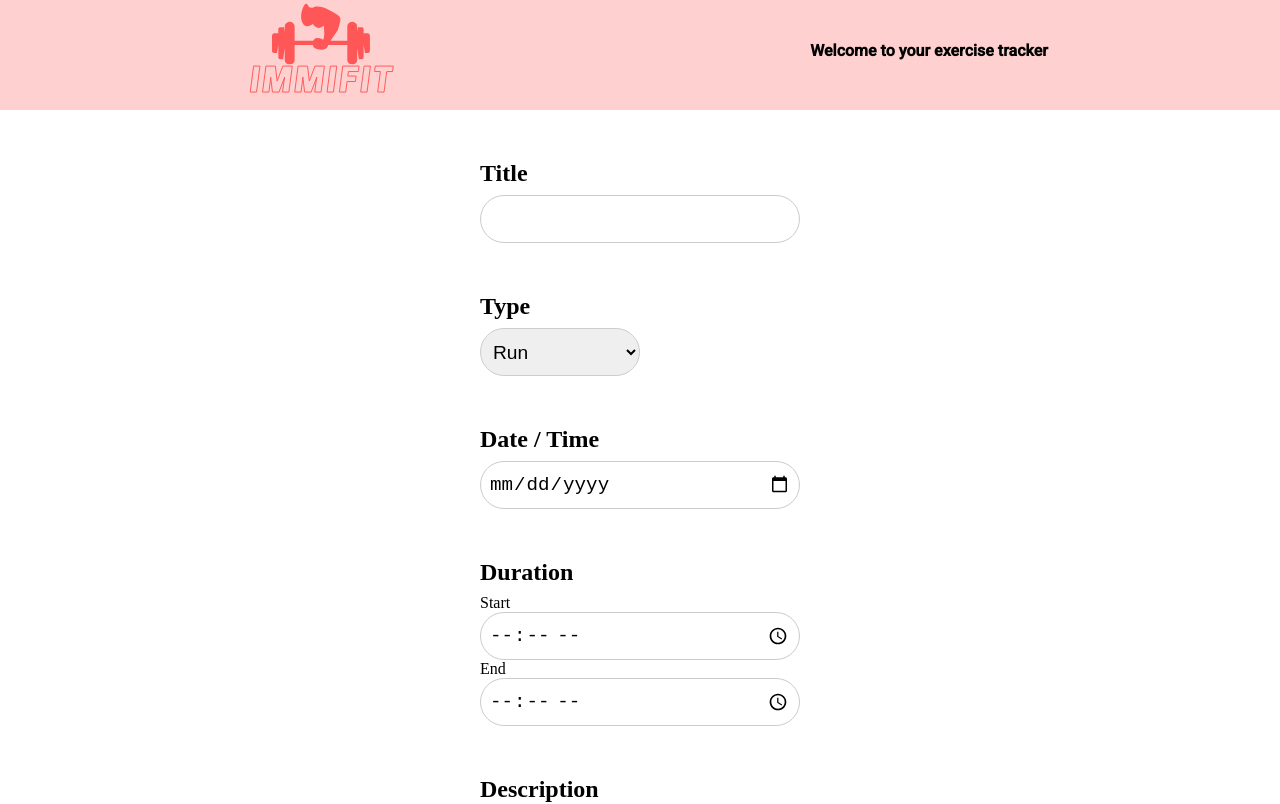
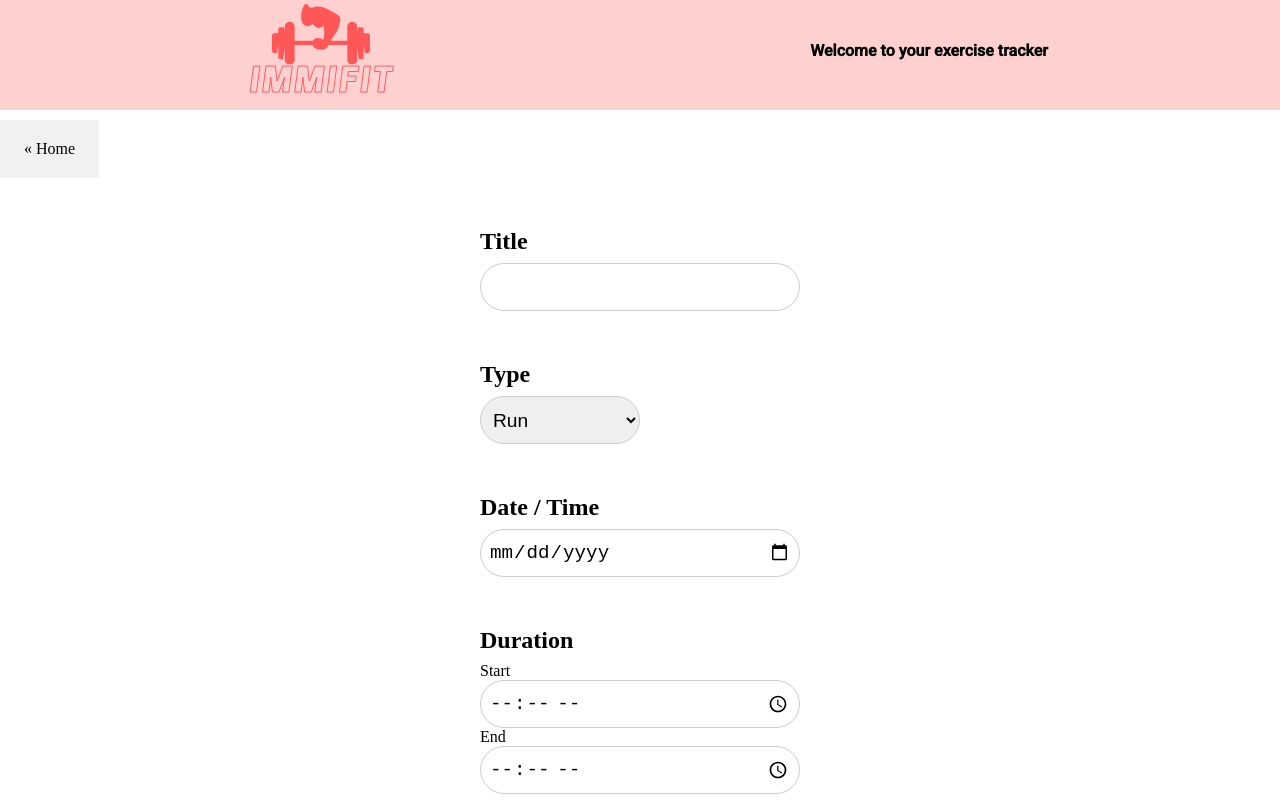
Before and after one commit to SupTarr/FrontendImmifit, a React (Vite) app: page /form in a window 1280 px wide. Shown: the top 804 px of the page. Built offline with nearby package versions, Linux system fonts and the light colour scheme.

Commit message:
add back button

```diff
--- /dev/null
+++ b/src/components/form-component-header/header-form.css
@@ -0,0 +1,19 @@
+.form-header{
+}
+
+a {
+   margin-top: 10px;
+   text-decoration: solid;
+   display: inline-block;
+   padding: 20px 24px;
+ }
+
+ a:hover {
+   background-color: #ddd;
+   color: black;
+ }
+
+ .previous {
+   background-color: #f1f1f1;
+   color: black;
+ }
--- /dev/null
+++ b/src/components/form-component-header/header-form.jsx
@@ -0,0 +1,12 @@
+import React from "react";
+import "./header-form.css";
+
+function HeaderForm() {
+  return(
+    <div className="form-header">
+        <a href="#" class="previous">&laquo; Home</a>
+    </div>
+  )
+}
+
+export default HeaderForm;
--- a/src/pages/form/Form.jsx
+++ b/src/pages/form/Form.jsx
@@ -1,6 +1,8 @@
 import React from "react";
 import Navbar from "../../components/navbar/Navbar";
 import FormDetail from "../../components/form-component/FormDetail";
+import HeaderForm from "../../components/form-component-header/header-form";
+import Footer from "../../components/footer/Footer";
 import "./form.css";
 
 function Form() {
@@ -8,7 +10,9 @@ function Form() {
     <div>
       <Navbar />
       <div>
+        <HeaderForm />
         <FormDetail />
+        <Footer />
       </div>
     </div>
   );
```
